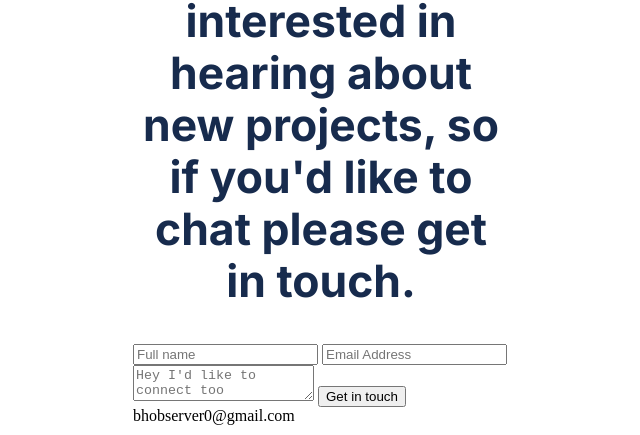
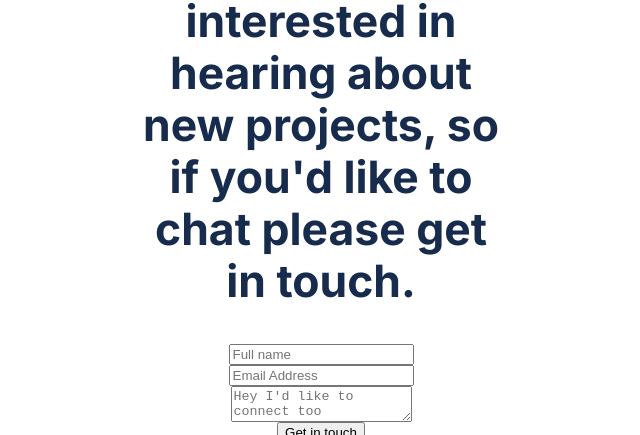
Before and after one commit to BHObserver/my-portfolio, a website: page index.html in a window 1280 px wide. Shown: the part 5770-6205 px from the top of the page, without its empty margins (319-959 px from the left). Drawn offline with Linux system fonts and the light colour scheme.

Commit message:
added style for form

```diff
--- a/main.css
+++ b/main.css
@@ -271,6 +271,14 @@ main {
   background-position-y: bottom;
 }
 
+.form {
+  display: flex;
+  flex-direction: column;
+  align-items: center;
+}
+
+
+
 
 .icon-container {
   display: flex;
```
